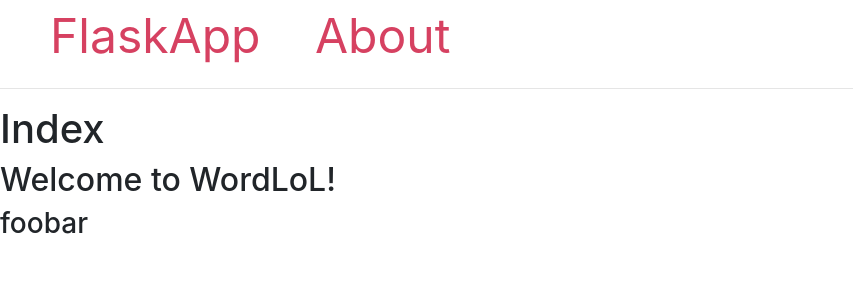
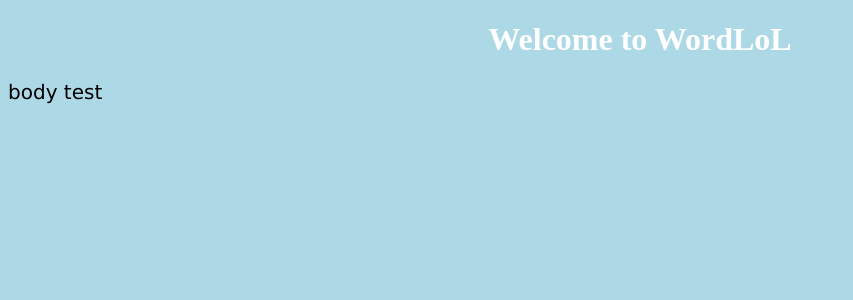
Before and after one commit to hunterjsb/LoLPlayerScraper, a Flask app: page / in a window 1280 px wide. Shown: the top 300 px of the page, without its empty margins (0-853 px from the left). Run offline with Flask 2, Linux system fonts and the light colour scheme; some libraries are stand-ins or nearby versions.

Commit message:
Revert "Merge remote-tracking branch 'origin/feature/front-end-36' into feature/REST-API-56"
This reverts commit 8097b0fe3b0805ed10fc8f6c8f070d0c99204ddc, reversing
changes made to 3709557d969ee6e456380b8484e98f3089294f4b.

```diff
--- a/flaskr/__init__.py
+++ b/flaskr/__init__.py
@@ -1,11 +1,10 @@
 from flask import Flask
 
 from flaskr.api import api_blueprint
-from flaskr.front_end import home_blueprint, about_blueprint
+from flaskr.front_end import front_end_blueprint
 
 app = Flask(__name__)
 app.register_blueprint(api_blueprint)
-app.register_blueprint(home_blueprint)
-app.register_blueprint(about_blueprint)
+app.register_blueprint(front_end_blueprint)
 
 # don't define any routes here, create a new blueprint if needed
--- a/flaskr/front_end.py
+++ b/flaskr/front_end.py
@@ -1,15 +1,10 @@
 from flask import Blueprint, render_template
 
-home_blueprint = Blueprint('home_blueprint', __name__)
-about_blueprint = Blueprint('about_blueprint', __name__)
+front_end_blueprint = Blueprint('front_end_blueprint', __name__)
 
 
-@home_blueprint.route('/')
+@front_end_blueprint.route('/')
 def index():
+
     # put epic front end stuff here idk
-    return render_template('index.html', debug_str='foobar')
-
-
-@about_blueprint.route('/about/')
-def about():
-    return render_template('about.html')
+    return render_template('index.html')
--- a/flaskr/templates/about.html
+++ /dev/null
@@ -1,6 +0,0 @@
-{% extends 'base.html' %}
-
-{% block content %}
-    <h1>{% block title %} About {% endblock %}</h1>
-    <h3>FlaskApp is a Flask web application written in Python.</h3>
-{% endblock %}
--- a/flaskr/templates/base.html
+++ /dev/null
@@ -1,27 +0,0 @@
-<!DOCTYPE html>
-<html lang="en">
-<head>
-    <meta charset="UTF-8">
-      <link rel="stylesheet" href="https://maxcdn.bootstrapcdn.com/bootstrap/4.0.0/css/bootstrap.min.css"
-            integrity="sha384-Gn5384xqQ1aoWXA+058RXPxPg6fy4IWvTNh0E263XmFcJlSAwiGgFAW/dAiS6JXm" crossorigin="anonymous">
-    <title>{% block title %} {% endblock %} - WordLoL</title>
-    <style>
-        nav a {
-            color: #d64161;
-            font-size: 3em;
-            margin-left: 50px;
-            text-decoration: none;
-        }
-    </style>
-</head>
-<body>
-    <nav>
-        <a href="/">FlaskApp</a>
-        <a href="/about">About</a>
-    </nav>
-    <hr>
-    <div class="content">
-        {% block content %} {% endblock %}
-    </div>
-</body>
-</html>
--- a/flaskr/templates/index.html
+++ b/flaskr/templates/index.html
@@ -1,7 +1,12 @@
-{% extends 'base.html' %}
-
-{% block content %}
-    <h1>{% block title %} Index {% endblock %}</h1>
-    <h2>Welcome to WordLoL!</h2>
-    <h3>{{ debug_str }}</h3>
-{% endblock %}
+<!DOCTYPE html>
+<html lang="en">
+<link rel= "stylesheet" type= "text/css" href= "{{ url_for('static',filename='style.css') }}">
+<head>
+    <meta charset="UTF-8">
+    <title>WordLoL</title>
+</head>
+<body>
+   <h1>Welcome to WordLoL</h1>
+    <p>body test</p>
+</body>
+</html>
```
